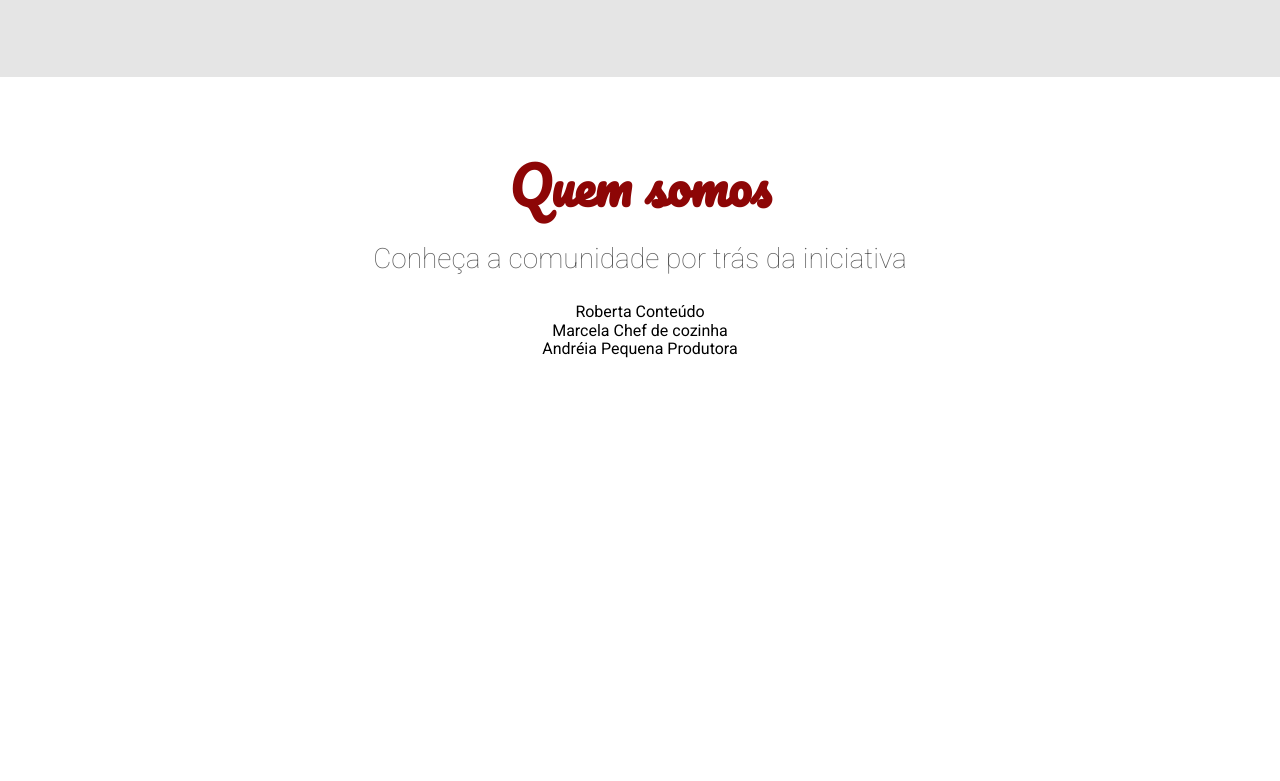
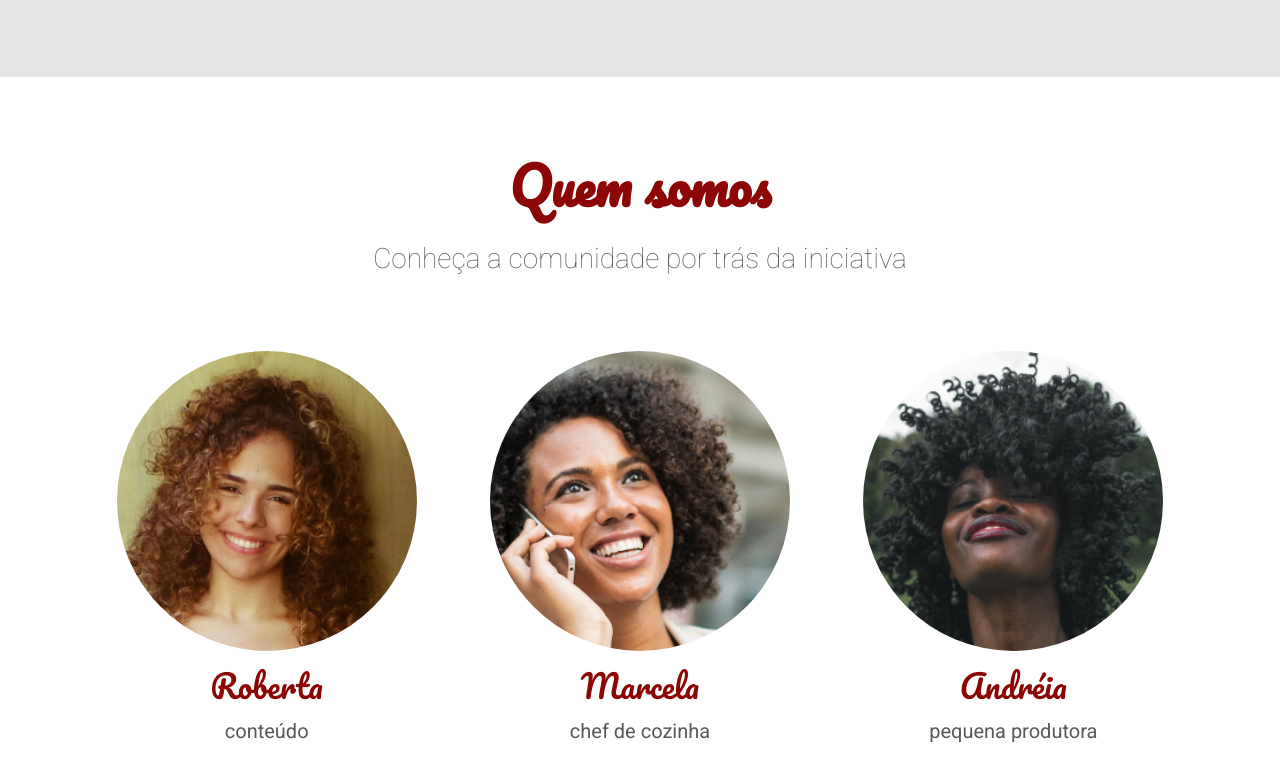
Before and after one commit to vitormds22/alura-arquitetura-css, a plain HTML site: page index.html in a window 1280 px wide. Shown: the part 2203-2984 px from the top of the page. Before the commit the page ends 2642 px from the top, so only its background shows below. Drawn offline with Linux system fonts and the light colour scheme.

Commit message:
Estilizando a seção de pessoas e imagens com css

```diff
--- /dev/null
+++ b/assets/css/pessoa/pessoa-funcao.css
@@ -0,0 +1,5 @@
+.pessoa__funcao {
+      text-transform: lowercase;
+      color: #595959;
+      font-size: 1.25rem;
+}
--- /dev/null
+++ b/assets/css/pessoa/pessoa-imagem.css
@@ -0,0 +1,21 @@
+.pessoa__imagem {
+      height: 300px;
+      margin: 0 auto;
+      width: 300px;
+      border-radius: 100%;
+      background-size: cover;
+      background-position: center;
+      background-repeat: no-repeat;
+}
+
+.pessoa__imagem--roberta {
+      background-image: url('../../img/pessoas/roberta.jpg');
+}
+
+.pessoa__imagem--marcela {
+      background-image: url('../../img/pessoas/marcela.jpg');
+}
+
+.pessoa__imagem--andreia {
+      background-image: url('../../img/pessoas/andreia.jpg');
+}
--- /dev/null
+++ b/assets/css/pessoa/pessoa-nome.css
@@ -0,0 +1,6 @@
+.pessoa__nome {
+      margin: 1rem 0;
+      font-family: Pacifico, cursive;
+      color: #8d0606;
+      font-size: 2rem;
+}
--- /dev/null
+++ b/assets/css/pessoa/pessoa.css
@@ -0,0 +1,4 @@
+.pessoa {
+      display: flex;
+      flex-direction: column;
+}
--- /dev/null
+++ b/assets/css/pessoas.css
@@ -0,0 +1,5 @@
+.pessoas {
+      display: flex;
+      padding-top: 3rem;
+      justify-content: space-around;
+}
--- a/index.html
+++ b/index.html
@@ -29,6 +29,11 @@
         <link href="./assets/css/quemSomos/quemSomos-descricao.css" rel="stylesheet" />
         <link href="./assets/css/quemSomos/quemSomos-titulos.css" rel="stylesheet" />
         <link href="./assets/css/quemSomos/quemSomos.css" rel="stylesheet" />
+        <link href="./assets/css/pessoa/pessoa-funcao.css" rel="stylesheet" />
+        <link href="./assets/css/pessoa/pessoa-imagem.css" rel="stylesheet" />
+        <link href="./assets/css/pessoa/pessoa-nome.css" rel="stylesheet" />
+        <link href="./assets/css/pessoa/pessoa.css" rel="stylesheet" />
+        <link href="./assets/css/pessoas.css" rel="stylesheet" />
     </head>
     <body>
         <header class="cabecalho">
```
